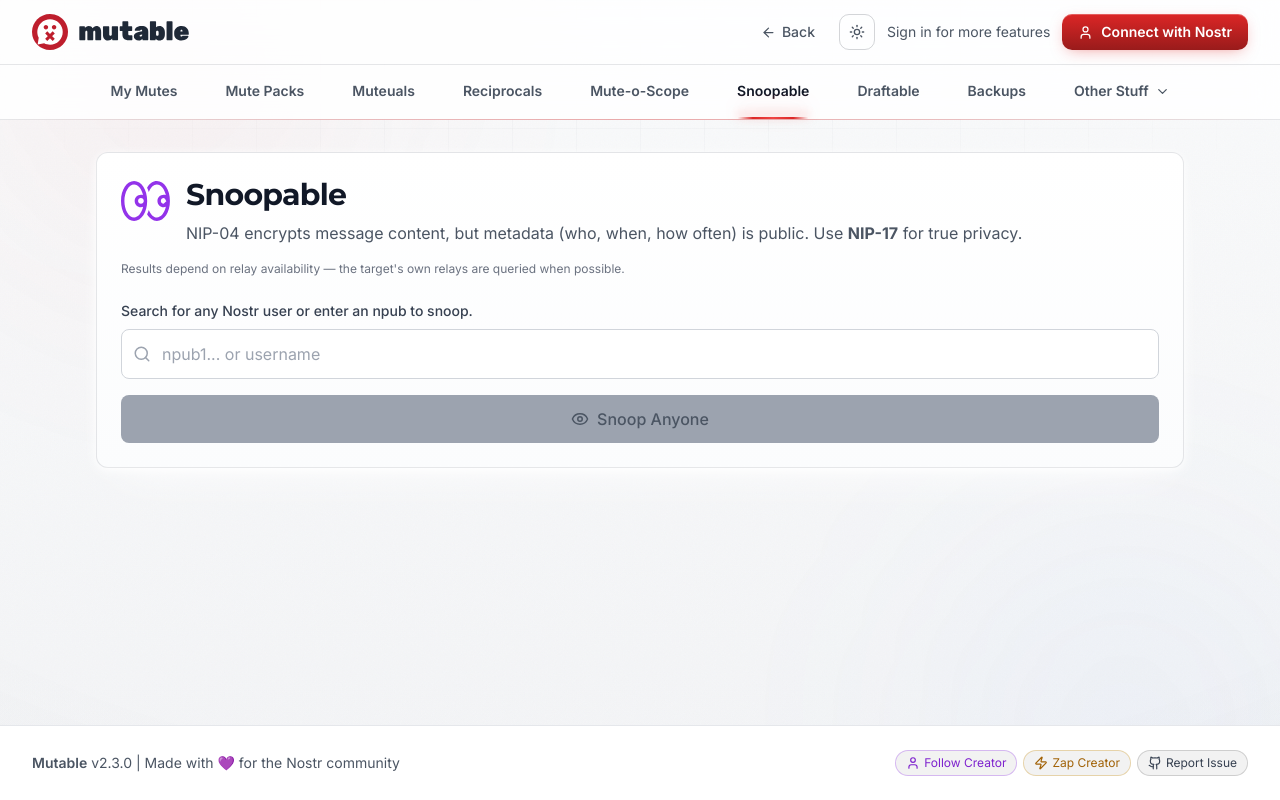
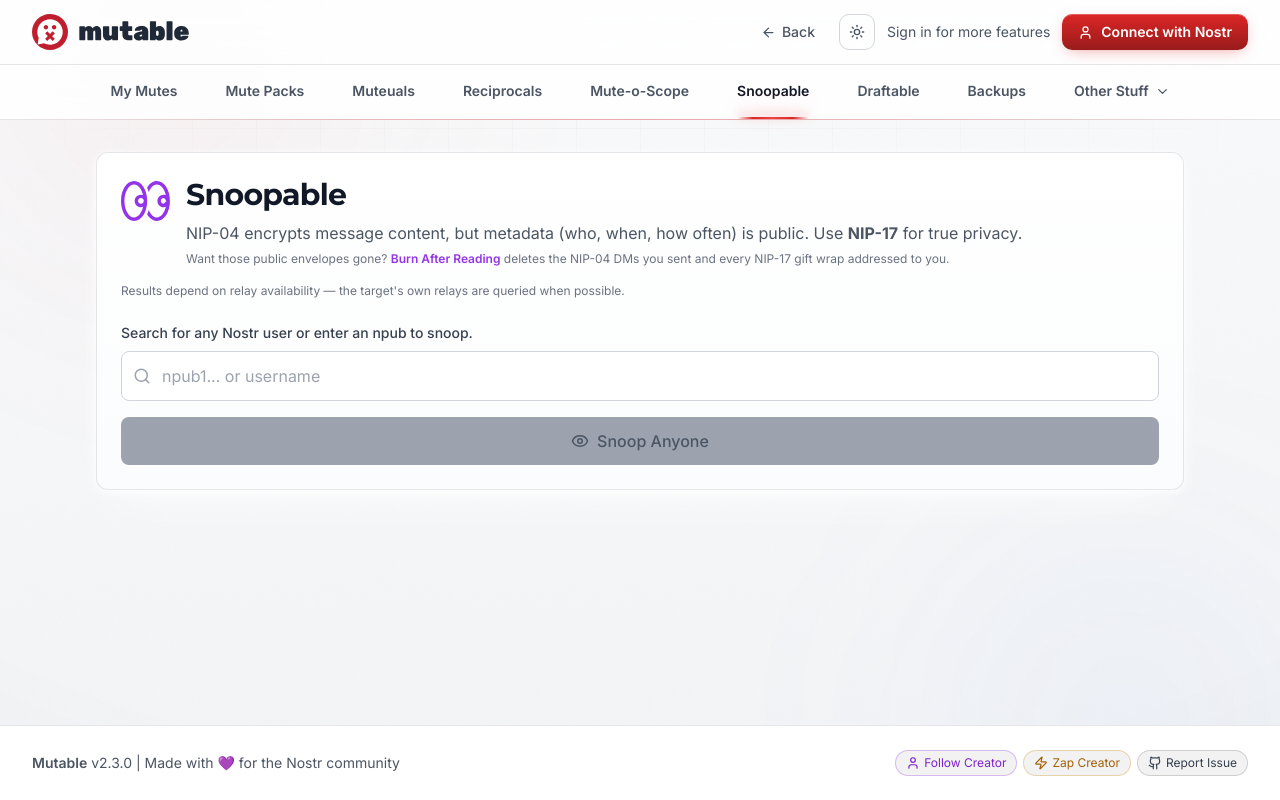
Before and after one commit to dmnyc/mutable, a Next.js app: page /snoopable in a window 1280 px wide. Built offline with nearby package versions, Linux system fonts and the light colour scheme.

Commit message:
Snoopable: link to Burn After Reading for deleting exposed DM envelopes

```diff
--- a/components/Snoopable.tsx
+++ b/components/Snoopable.tsx
@@ -2,6 +2,7 @@
 
 import { useState, useRef, useEffect, useMemo } from "react";
 import { createPortal } from "react-dom";
+import NextLink from "next/link";
 import { useSearchParams } from "next/navigation";
 import { useAuth } from "@/hooks/useAuth";
 import { useStore } from "@/lib/store";
@@ -357,6 +358,17 @@ export default function Snoopable() {
             <p className="text-gray-600 dark:text-gray-400">
               NIP-04 encrypts message content, but metadata (who, when, how
               often) is public. Use <strong>NIP-17</strong> for true privacy.
+            </p>
+            <p className="text-xs text-gray-500 dark:text-gray-400 mt-1.5">
+              Want those public envelopes gone?{" "}
+              <NextLink
+                href="/burn-after-reading"
+                className="font-semibold text-purple-600 dark:text-purple-400 hover:underline"
+              >
+                Burn After Reading
+              </NextLink>{" "}
+              deletes the NIP-04 DMs you sent and every NIP-17 gift wrap
+              addressed to you.
             </p>
           </div>
         </div>
```
